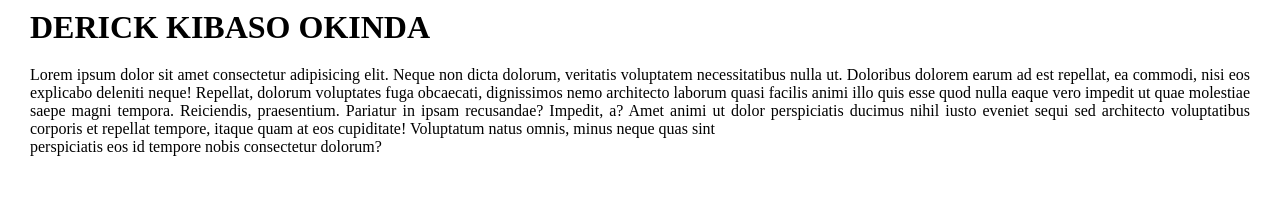
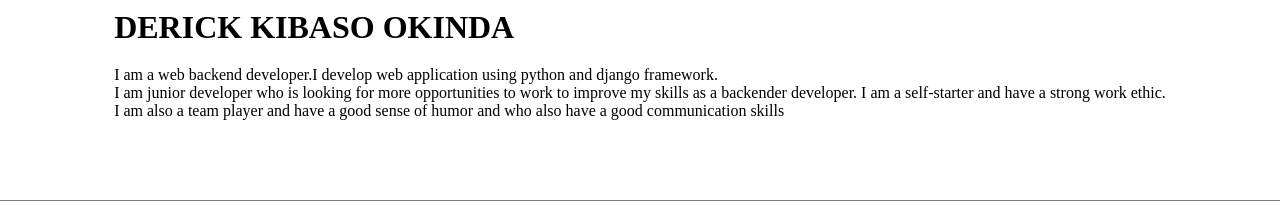
Before and after one commit to derick-droid/Portfolio, a Django app: page / in a window 1280 px wide. Shown: the part 1526-1727 px from the top of the page. Run offline with Django 4.2, Linux system fonts and the light colour scheme.

Commit message:
about me update

```diff
--- a/port/templates/port/home.html
+++ b/port/templates/port/home.html
@@ -15,25 +15,24 @@
 <img src="{% static 'media/photo.jpeg' %}" alt="">
 </div>
 </section>
+
 <!-- about section -->
 <section id="about">
     <h1 class="headings">ABOUT ME</h1>
     <div id="pic">
-        <img src="images/photo.jpeg">
+        <img src="{% static 'media/photo.jpeg' %}">
     </div>
 
     <div id="intro">
         <h2>DERICK KIBASO OKINDA</h2>
         <p>
-            Lorem ipsum dolor sit amet consectetur adipisicing elit. Neque non dicta dolorum, veritatis voluptatem necessitatibus nulla ut. Doloribus
-             dolorem earum ad est repellat, ea commodi, nisi eos explicabo deleniti neque! Repellat, dolorum voluptates fuga obcaecati, dignissimos nemo
-             architecto laborum quasi facilis animi illo quis esse quod nulla eaque vero impedit ut quae molestiae saepe magni tempora.
-             Reiciendis, praesentium. Pariatur in ipsam recusandae? Impedit, a? Amet animi ut dolor perspiciatis ducimus nihil iusto eveniet sequi sed architecto
-             voluptatibus corporis et repellat tempore, itaque quam at eos cupiditate! Voluptatum natus omnis, minus neque quas sint
-           <br> perspiciatis eos id tempore nobis consectetur dolorum?
+            I am a web backend developer.I develop web application using python and django framework.
+            <br> I am junior developer who is looking for more opportunities to work to improve my skills as a backender developer. I am a self-starter and have a strong work ethic.
+            <br>I am also a team player and have a good sense of humor and who also have a good communication skills
         </p>
     </div>
 </section>
+
 <!-- portfolio -->
 <section id="portfolio">
     <h1 class="headings">PORTFOLIO</h1>
@@ -49,6 +48,7 @@
     </div>
 </section>
 <!-- service -->
+
 <section id="services">
     <h1 class="headings">SERVICES</h1>
         <div class="row">
@@ -61,6 +61,8 @@
             </div>
         </div>
 </section>
+
+<!-- contact  -->
 <section id="contact">
     <h1 class="class">CONTACT</h1>
     <form action="" class="form">
```
